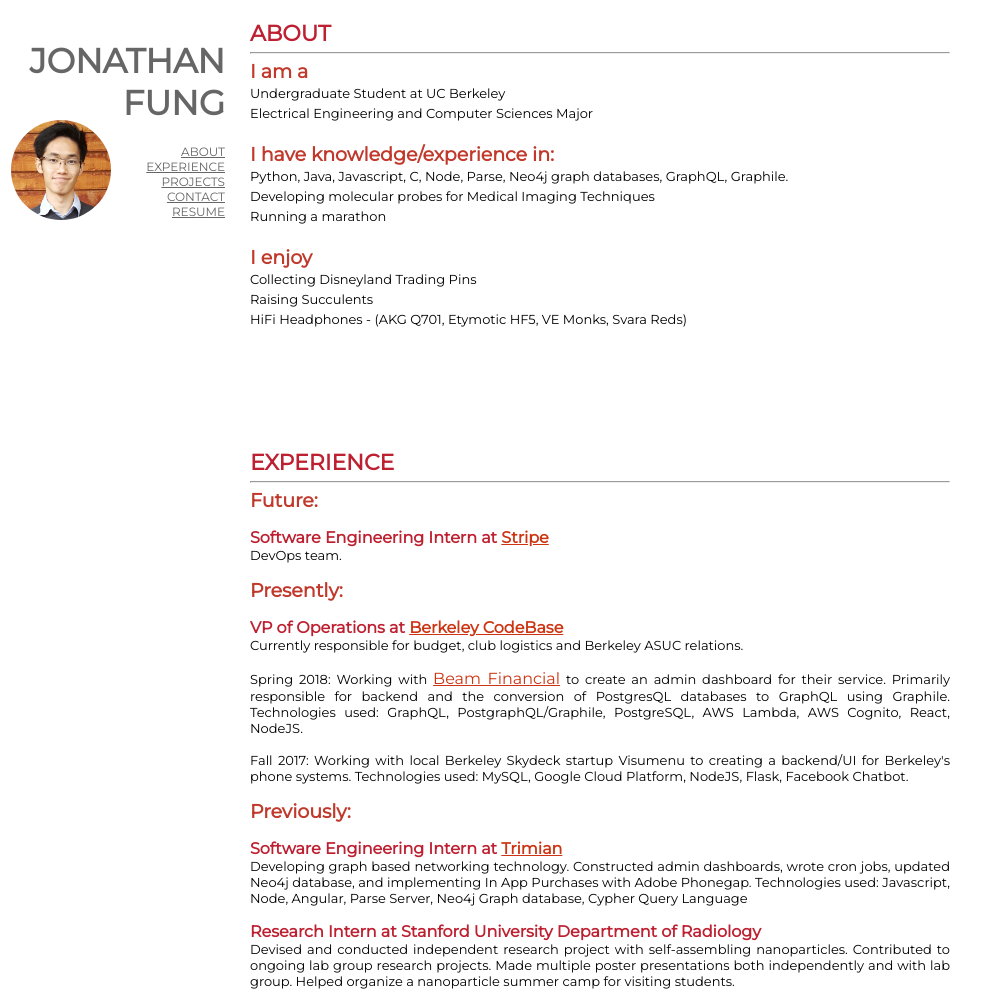
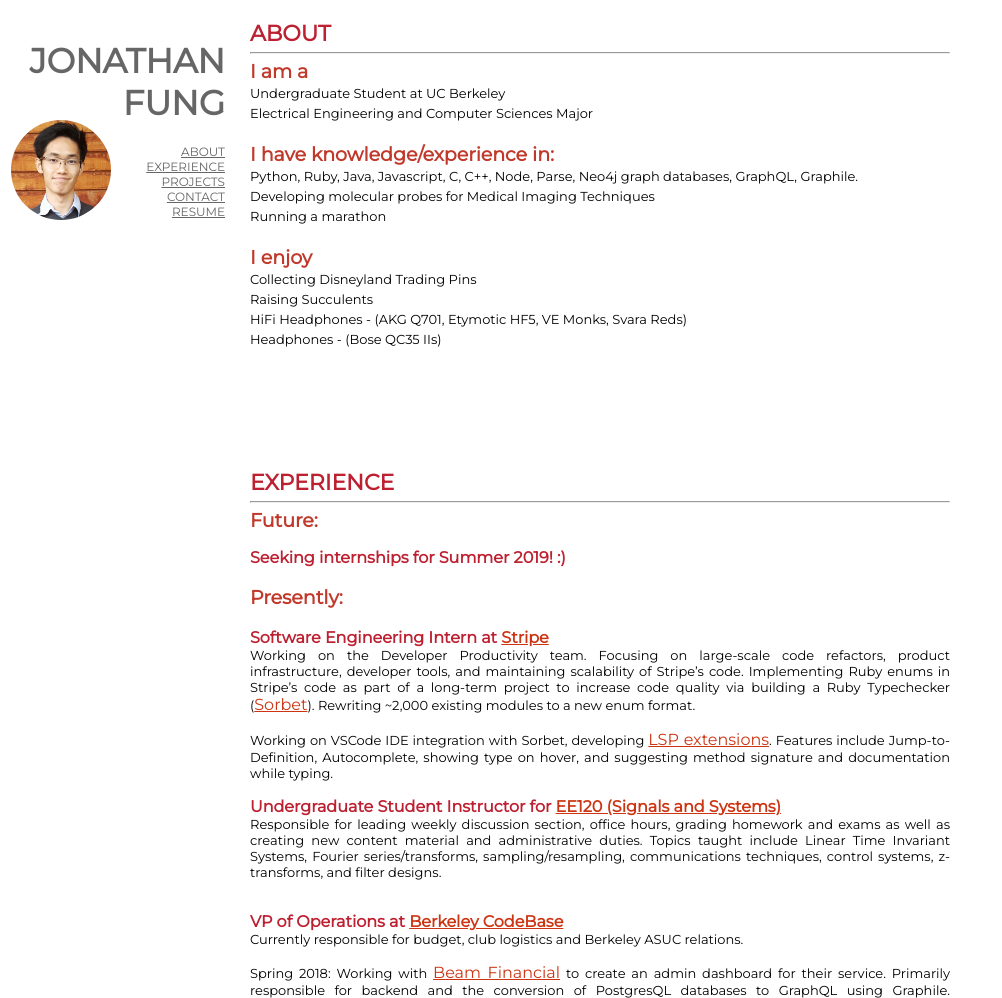
Before and after one commit to jonfung/jonfung.github.io, a plain HTML site: page index.html in a window 1280 px wide. Shown: the top 998 px of the page, without its empty margins (0-1002 px from the left). Drawn offline with Linux system fonts and the light colour scheme.

Commit message:
end of summer 2018 update

```diff
--- a/index.html
+++ b/index.html
@@ -37,7 +37,7 @@
 		<b>
 		I have knowledge/experience in:</b>
 		<p>
-			Python, Java, Javascript, C, Node, Parse, Neo4j graph databases, GraphQL, Graphile.<br>
+			Python, Ruby, Java, Javascript, C, C++, Node, Parse, Neo4j graph databases, GraphQL, Graphile.<br>
 			Developing molecular probes for Medical Imaging Techniques<br>
 			Running a marathon<br></br>
 		</p>
@@ -45,7 +45,9 @@
 		I enjoy</b>
 		<p>Collecting Disneyland Trading Pins<br>
 			Raising Succulents<br>
-			HiFi Headphones - (AKG Q701, Etymotic HF5, VE Monks, Svara Reds)<br></br>
+			HiFi Headphones - (AKG Q701, Etymotic HF5, VE Monks, Svara Reds)<br>
+			Headphones - (Bose QC35 IIs)<br>
+			</br>
 		</p>
 	</div>
 	<div class = "header">
@@ -53,10 +55,16 @@
 	</div>
 	<div class = "content" id = "experience">
 		<b>Future:</b></br></br>
-		<h2>Software Engineering Intern at <a href="https://stripe.com/" class = "inline">Stripe</a></h2>
-		DevOps team.</br>
+		<h2>Seeking internships for Summer 2019! :)</br>
 		</br>
 		<b>Presently:</b></br></br>
+		<h2>Software Engineering Intern at <a href="https://stripe.com/" class = "inline">Stripe</a></h2>
+		Working on the Developer Productivity team. Focusing on large-scale code refactors, product infrastructure, developer tools, and maintaining scalability of Stripe’s code. Implementing Ruby enums in Stripe’s code as part of a long-term project to increase code quality via building a Ruby Typechecker (<a href="https://sorbet.run" class = "inline">Sorbet</a>). Rewriting ~2,000 existing modules to a new enum format.</br></br>
+		Working on VSCode IDE integration with Sorbet, developing <a href="https://microsoft.github.io/language-server-protocol/" class = "inline">LSP extensions</a>. Features include Jump-to-Definition, Autocomplete, showing type on hover, and suggesting method signature and documentation while typing.</br>
+		</br>
+		<h2>Undergraduate Student Instructor for <a href="https://www2.eecs.berkeley.edu/Courses/EE120/" class = "inline">EE120 (Signals and Systems)</a></h2>
+		Responsible for leading weekly discussion section, office hours, grading homework and exams as well as creating new content material and administrative duties. Topics taught include Linear Time Invariant Systems, Fourier series/transforms, sampling/resampling, communications techniques, control systems, z-transforms, and filter designs. </br></br>
+		</br>
 		<h2>VP of Operations at <a href="https://codebase.berkeley.edu/" class = "inline">Berkeley CodeBase</a></h2>
 		Currently responsible for budget, club logistics and Berkeley ASUC relations.</br></br>
 		Spring 2018: Working with <a href="https://meetbeam.com/" class = "inline">Beam Financial</a> to create an admin dashboard for their service. Primarily responsible for backend and the conversion of PostgresQL databases to GraphQL using Graphile. Technologies used: GraphQL, PostgraphQL/Graphile, PostgreSQL, AWS Lambda, AWS Cognito, React, NodeJS.</br></br>
```
Also changed, not shown: 1 other file.
